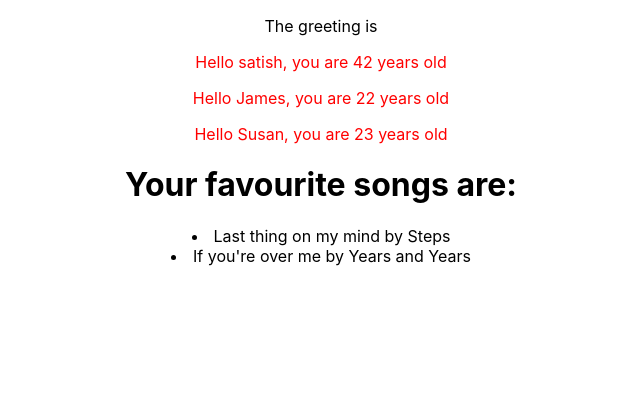
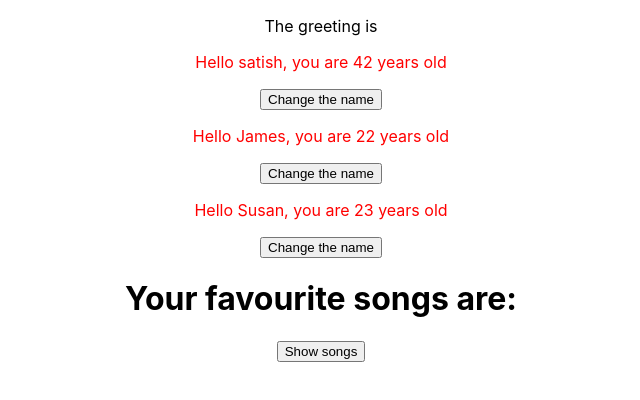
Before and after one commit to sdangeti24/hello-world, a React (Create React App) app: page / in a window 1280 px wide. Shown: the top 400 px of the page, without its empty margins (319-959 px from the left). Built offline with nearby package versions, Linux system fonts and the light colour scheme.

Commit message:
usestate

```diff
--- a/src/components/Greeting/Greeting.js
+++ b/src/components/Greeting/Greeting.js
@@ -1,10 +1,22 @@
 // function Greeting(){
 //     return <p>Hello</p>;
 // }
+import { useState } from 'react';
 import './Greeting.css'
 
 const Greeting = (props) => {
-    return <p className="greeting-paragraph">Hello {props.name}, you are {props.age} years old</p>;
+
+    //let name = props.name;
+    const [name, setName] = useState(props.name);
+
+    const changeName= () => {
+        console.log("button was clicked");
+        setName("Sally");
+    }
+    return <div>
+                <p className="greeting-paragraph">Hello {name}, you are {props.age} years old</p>
+                <button onClick={changeName}>Change the name</button>
+            </div>;
 }
 
 export default Greeting;
--- a/src/components/Songs/SongList.js
+++ b/src/components/Songs/SongList.js
@@ -1,14 +1,33 @@
+import { useState } from "react";
 import Song from "./Song";
+import './Songs.css';
 const SongList = () => {
+
+        const [visible, setVisible] = useState(false);
+        //let buttonText = "Show songs";
+        //let ulClass = "songs-hidden";
+
+        //if (visible === true){
+        //    buttonText = "Hide songs";
+        //    ulClass = "songs-display";
+        //}
+        //
+        const toggleVisibility= () => {
+            setVisible(!visible);
+        }
+
+
     return (
         <div>
             <h1>Your favourite songs are:</h1>
-            <u1>
+            <button onClick={toggleVisibility} >{visible ? "Hide" : "Show"} songs</button>
+            {
+            //<ul className = {ulClass} >
+            }
+            <ul style={{display:visible ? "block" : "none"}}>
                 <Song title="Last thing on my mind" artist="Steps" />
                 <Song title ="If you're over me" artist="Years and Years" />
-            </u1>
-
-
+            </ul>
         </div>
     );
 }
--- /dev/null
+++ b/src/components/Songs/Songs.css
@@ -0,0 +1,7 @@
+.songs-hidden {
+    display:none;
+}
+
+.songs-display{
+    display: block;
+}
```
